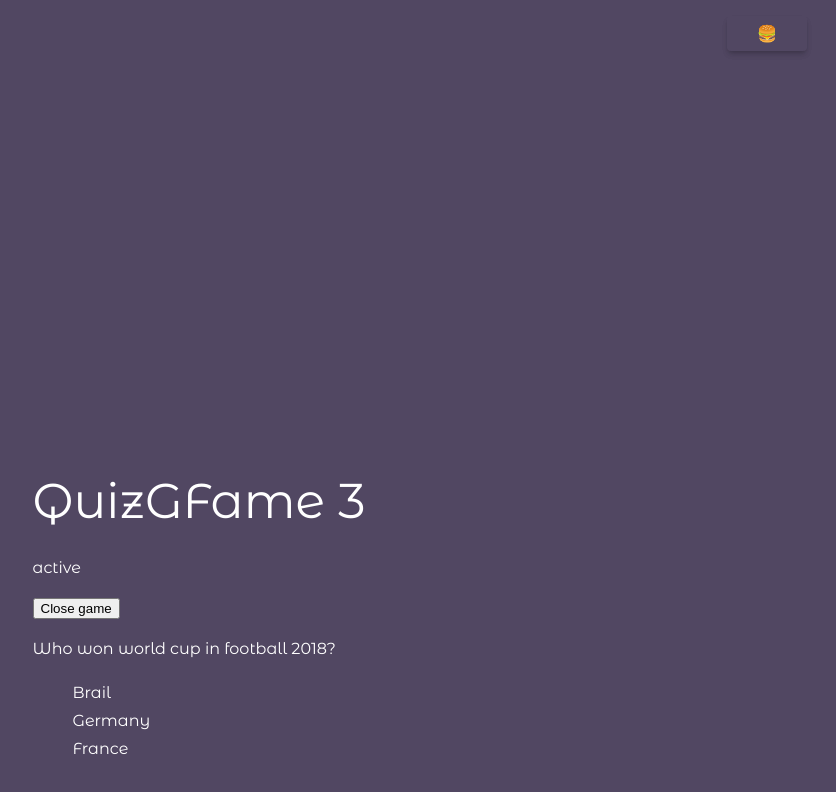
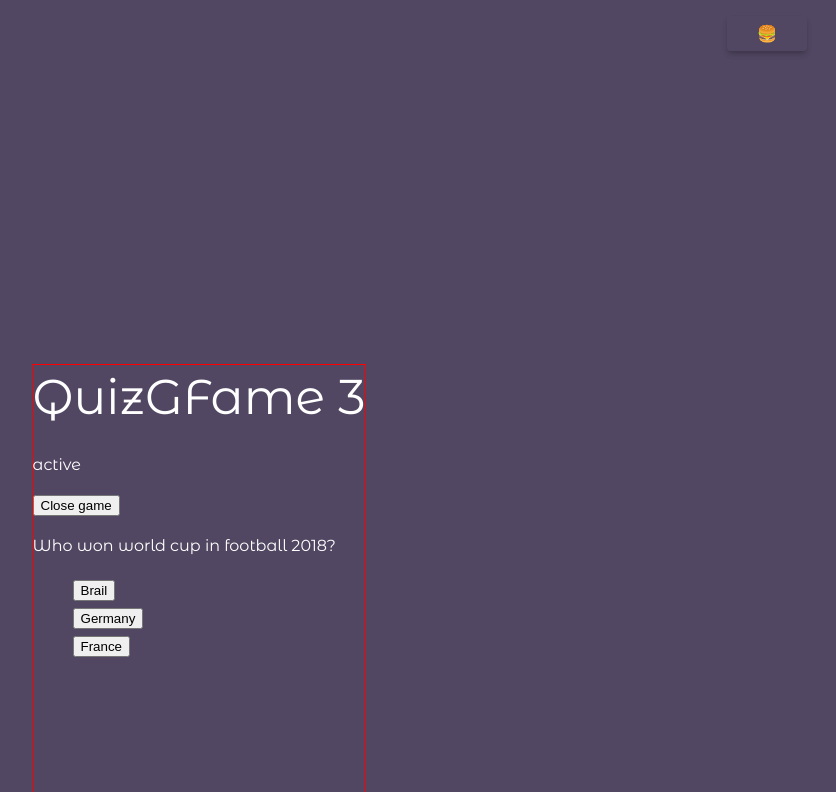
Before and after one commit to masiuciszek/Typescript-NodeJS, a React (Create React App) app: page /q3 in a window 1280 px wide. Both pictures are taken after a click on the button "Start". Shown: the top 792 px of the page, without its empty margins (441-1277 px from the left). Built offline with nearby package versions, Linux system fonts and the light colour scheme.

Commit message:
feat: reducer tests

```diff
--- a/src/components/quiz-v3/index.tsx
+++ b/src/components/quiz-v3/index.tsx
@@ -1,8 +1,7 @@
 import styled from "@emotion/styled"
 import { useMachine } from "@xstate/react"
 import { AnimatePresence, motion } from "framer-motion"
-import React from "react"
-import { createMachine } from "xstate"
+import { assign, createMachine, Interpreter } from "xstate"
 import Layout from "../layout"
 
 interface Answer {
@@ -25,6 +24,15 @@ const quizData = [
       { answer: "France", isTrue: true },
     ],
   },
+  {
+    id: 1,
+    question: "Who won world cup in football 2002?",
+    answers: [
+      { answer: "Brail", isTrue: true },
+      { answer: "Germany", isTrue: false },
+      { answer: "France", isTrue: false },
+    ],
+  },
 ]
 
 interface QuizGameContext {
@@ -32,9 +40,15 @@ interface QuizGameContext {
   currentQuestion: number
   quizData: Array<QuizData>
 }
-type QuizMachineEvent = { type: "TOGGLE" }
 
-const quizMachine = createMachine<QuizGameContext, QuizMachineEvent>({
+type QuizMachineEvent =
+  | { type: "TOGGLE" }
+  | { type: "CLICK" }
+  | { type: "SELECT" }
+  | { type: "NEXT" }
+
+const quizMachine = createMachine<QuizGameContext, QuizMachineEvent>(
+  {
     id: "quiz",
     initial: "inactive",
     context: {
@@ -55,12 +69,39 @@ const quizMachine = createMachine<QuizGameContext, QuizMachineEvent>({
           TOGGLE: {
             target: "inactive",
           },
+          SELECT: {
+            target: "select",
           },
         },
       },
-})
+      select: {
+        initial: "gameOn",
+        states: {
+          gameOn: {
+            entry: "nextQuestion",
+            on: {
+              NEXT: {
+                target: "#quiz.active",
+              },
+            },
+          },
+        },
+      },
+    },
+  },
+  {
+    actions: {
+      nextQuestion: assign({
+        currentQuestion: context => context.currentQuestion + 1,
+      }),
+    },
+  }
+)
 
-const Wrapper = styled.section``
+const Wrapper = styled.section`
+  border: 1px solid red;
+  min-height: 65vh;
+`
 
 const BtnWrapper = styled.div`
   display: flex;
@@ -69,8 +110,6 @@ const BtnWrapper = styled.div`
 const QuizGame = () => {
   const [state, send] = useMachine(quizMachine)
 
-  console.log(state.context)
-  console.log(state.value)
   return (
     <Layout>
       <Wrapper>
@@ -83,7 +122,7 @@ const QuizGame = () => {
               Start
             </button>
           )}
-          {state.matches("active") && (
+          {state.value === "active" && (
             <button type="button" onClick={() => send("TOGGLE")}>
               {" "}
               Close game
@@ -91,8 +130,14 @@ const QuizGame = () => {
           )}
         </BtnWrapper>
 
-        <AnimatePresence>
-          {state.matches("active") && <QuizBox quizData={state.context.quizData} />}
+        <AnimatePresence presenceAffectsLayout>
+          {state.matches("active") && (
+            <QuizBox
+              quizData={state.context.quizData}
+              send={send}
+              currentQuestion={state.context.currentQuestion}
+            />
+          )}
         </AnimatePresence>
       </Wrapper>
     </Layout>
@@ -101,21 +146,33 @@ const QuizGame = () => {
 
 interface QuizBoxProps {
   quizData: Array<QuizData>
+  send: Interpreter<QuizGameContext, any, QuizMachineEvent>["send"]
+  currentQuestion: number
 }
 
-function QuizBox({ quizData }: QuizBoxProps) {
+function QuizBox({ quizData, send, currentQuestion }: QuizBoxProps) {
   return (
-    <motion.section>
-      {quizData.map(data => (
-        <div key={data.id}>
-          <p>{data.question}</p>
+    <motion.section
+      initial={{ opacity: 0, y: -100 }}
+      animate={{ opacity: 1, y: 0 }}
+      exit={{ opacity: 0, x: 100 }}
+    >
+      <div>
+        <p>{quizData[currentQuestion].question}</p>
         <ul>
-            {data.answers.map(({ answer, isTrue }) => (
-              <li key={answer}>{answer}</li>
+          {quizData[currentQuestion].answers.map(({ answer, isTrue }) => (
+            <li key={answer}>
+              <button
+                onClick={() => {
+                  send("SELECT")
+                }}
+              >
+                {answer}
+              </button>
+            </li>
           ))}
         </ul>
       </div>
-      ))}
     </motion.section>
   )
 }
```
Lines whose indentation alone changed are shown as unchanged.
